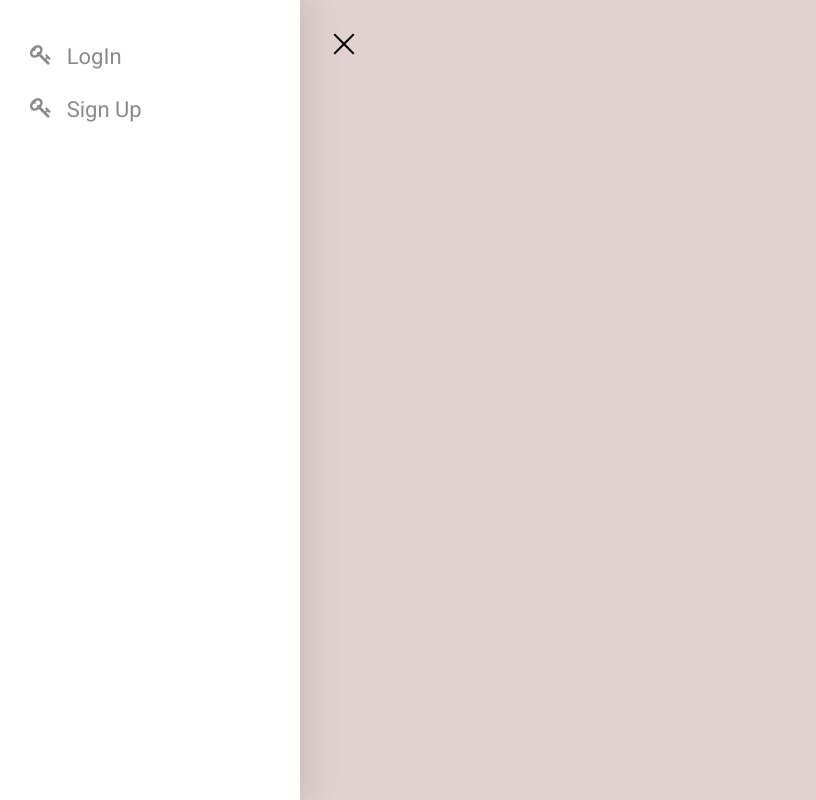
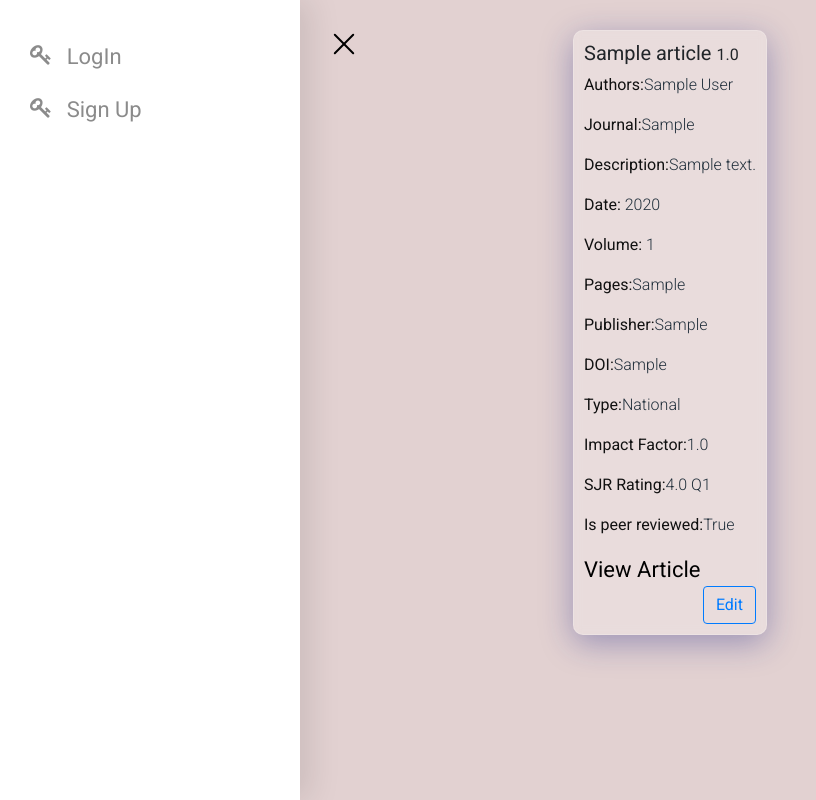
Before and after one commit to mnjkhtri/Publication-Repository, a Django app: a page that uses DjangoBlog/articles/templates/article_obj.html in a window 1280 px wide. Shown: the whole page, without its empty margins (0-816 px from the left). Run offline with Django 3.2, Linux system fonts and the light colour scheme; tables that the repository leaves empty hold one stand-in row (values such as "Sample post"); parts of the project's set-up code (start-up, migrations or seed data) failed here and were passed over; some libraries are stand-ins or nearby versions; some web fonts are replaced.

Commit message:
updates fixed

```diff
--- a/DjangoBlog/articles/admin.py
+++ b/DjangoBlog/articles/admin.py
@@ -1,5 +1,8 @@
 from django.contrib import admin
-from .models import Article
+from .models import Article,Book,ConferenceArticle,GeneralArticle
 
 # Register your models here.
 admin.site.register(Article)
+admin.site.register(Book)
+admin.site.register(ConferenceArticle)
+admin.site.register(GeneralArticle)
--- a/DjangoBlog/articles/templates/article_create.html
+++ b/DjangoBlog/articles/templates/article_create.html
@@ -8,7 +8,10 @@
 
 <form action="{% url 'article:create' type  %}"  method="POST" class="form-site" enctype="multipart/form-data">
     {%csrf_token%}
-    {% for field in form %}
+	{% for hidden in form.hidden_fields %}
+	{{hidden}}
+	{% endfor %}
+    {% for field in form.visible_fields %}
     <p>
       {{ field.label_tag }}<br>
       {{ field }}
--- a/DjangoBlog/articles/templates/article_obj.html
+++ b/DjangoBlog/articles/templates/article_obj.html
@@ -68,11 +68,15 @@
     {% endif %}
 
 
+    {% if article.article_link %}
+    	<a href="{{article.article_link}} class = "link-info">View Article</a>
+	{% else %}
+		<a href = "#" class = "link-info">View Article</a>
+	{% endif %}
 
-
-    <a href="{{article.article_link}} class = "link-info">View Article</a>
-	<br/>
-	<a class="link-primary" href="{% url 'article:edit-data' type=type slug=article.slug %}">Edit</a>
+	 <div class = "text-right">
+		<a class="btn btn-outline-primary" href="{% url 'article:edit-data' type=type slug=article.slug %}">Edit</a>
+	</div>
 </div>
 {%endfor%}
 {% endblock %}
--- a/DjangoBlog/articles/templates/edit.html
+++ b/DjangoBlog/articles/templates/edit.html
@@ -4,7 +4,10 @@
 <h1 style="text-align: center;">Edit {{type}}</h1>
 <form action="{% url 'article:edit-data' type=type slug=slug %}"  method="POST" class="form-site" enctype="multipart/form-data">
 	{%csrf_token%}
-	{% for field in form %}
+	{% for hidden in form.hidden_fields %}
+	{{hidden}}
+	{% endfor %}
+	{% for field in form.visible_fields %}
 	<p>
 	  {{ field.label_tag }}<br>
 	  {{ field }}
--- a/DjangoBlog/articles/templates/update.html
+++ b/DjangoBlog/articles/templates/update.html
@@ -4,7 +4,10 @@
 <h1 style="text-align: center;">Update {{type}}</h1>
 <form action="{% url 'article:update_data' type=type slug=slug %}"  method="POST" class="form-site" enctype="multipart/form-data">
 	{%csrf_token%}
-	{% for field in form %}
+	{% for hidden in form.hidden_fields %}
+	{{hidden}}
+	{% endfor %}
+	{% for field in form.visible_fields %}
 	<p>
 	  {{ field.label_tag }}<br>
 	  {{ field }}
--- a/DjangoBlog/articles/urls.py
+++ b/DjangoBlog/articles/urls.py
@@ -30,6 +30,7 @@ urlpatterns = [
     path('profile',views.ProfilePage, name='profile'),
     path('<str:type>/<str:slug>/edit',views.EditArticle, name="edit-data"),
     path('<str:type>/<str:slug>/delete',views.DeleteArticle, name="delete-data"),
+    path('<str:type>/<str:slug>/update',views.UpdateArticle, name = "update_data"),
     url('showArticle/(?P<slug>[\w-]+)',views.article_detail,name='detail'),
     #name catching block in the url
 
--- a/DjangoBlog/articles/views.py
+++ b/DjangoBlog/articles/views.py
@@ -1,4 +1,4 @@
-
+from django.db.models import Count,Min,Max
 from enum import auto
 from django.http.response import FileResponse, HttpResponse, HttpResponseRedirect
 from django.urls import reverse
@@ -50,8 +50,7 @@ def create_pdf(request,export_Format):
     html = template.render(context)
 
     # create a pdf
-    pisa_status = pisa.CreatePDF(
-       html, dest=response)
+    pisa_status = pisa.CreatePDF(html, dest=response)
     # if error then show some funy view
     if pisa_status.err:
        return HttpResponse('We had some errors <pre>' + html + '</pre>')
@@ -139,7 +138,7 @@ def create_BibtexSheet(request):
             'journal':article.journal,
             'pages':article.pages,
             'year':str(article.pub_date.year),
-            'ID':article.journal_ID,
+            'ID':str(article.journal_ID),
             'ENTRYTYPE': 'article'
 
         }
@@ -212,15 +211,39 @@ def create_BibtexSheet(request):
 
 def article_list(request):
     if request.user.is_authenticated:
-        articles = Article.objects.filter(author=request.user).order_by('pub_date')
-        books = Book.objects.filter(author =request.user)
-        conference_articles=ConferenceArticle.objects.filter(author=request.user)
-        general_articles =GeneralArticle.objects.filter(author=request.user)
+       distincts = Article.objects.filter(author = request.user).values('title').annotate(slug = Max('slug'))
+       articles = Article.objects.filter(slug__in = [item['slug'] for item in distincts])
+
+       distincts = Book.objects.filter(author = request.user).values('title').annotate(slug = Max('slug'))
+       books = Book.objects.filter(slug__in = [item['slug'] for item in distincts])
+
+
+       distincts = ConferenceArticle.objects.filter(author=request.user).values('title').annotate(slug = Max('slug'))
+       conference_articles = ConferenceArticle.objects.filter(slug__in = [item['slug'] for item in distincts])
+
+       distincts = GeneralArticle.objects.filter(author = request.user).values('title').annotate(slug = Max('slug'))
+       general_articles = GeneralArticle.objects.filter(slug__in = [item['slug'] for item in distincts])
+
     else:
         return HttpResponseRedirect(reverse("accounts:signup"))
     return render(request, 'articleslist.html', {'articles': articles,
     'books':books,'conference_article':conference_articles,'general_articles':general_articles,
     })
+
+
+
+
+#def article_list(request):
+#    if request.user.is_authenticated:
+#       articles = Article.objects.filter(author=request.user).order_by('pub_date')
+#       books = Book.objects.filter(author =request.user)
+#       conference_articles=ConferenceArticle.objects.filter(author=request.user)
+#      general_articles =GeneralArticle.objects.filter(author=request.user)
+#    else:
+#        return HttpResponseRedirect(reverse("accounts:signup"))
+#    return render(request, 'articleslist.html', {'articles': articles,
+#    'books':books,'conference_article':conference_articles,'general_articles':general_articles,
+#    })
 
 
 @login_required(login_url='accounts:login')
@@ -276,23 +299,27 @@ def article_detail(request, slug):
     # return HttpResponse(slug)
    # form = forms.CreateArticle()
 
-    if Article.objects.filter(slug=slug).exists():
+    if  Article.objects.filter(slug=slug).exists():
+        temp = Article.objects.get(slug=slug)
         type ='article'
-        article =Article.objects.get(slug=slug)
+        articles =Article.objects.filter(title = temp.title).order_by('version')
     elif Book.objects.filter(slug=slug).exists():
+        temp = Book.objects.get(slug = slug)
         type ='book'
-        article=Book.objects.get(slug=slug)
+        articles=Book.objects.filter(title = temp.title).order_by('version')
 
     elif ConferenceArticle.objects.filter(slug=slug).exists():
+        temp = ConferenceArticle.objects.get(slug = slug)
         type ='conference'
-        article=ConferenceArticle.objects.get(slug=slug)
+        articles=ConferenceArticle.objects.filter(title=temp.title).order_by('version')
 
     elif GeneralArticle.objects.filter(slug=slug).exists():
+        temp = GeneralArticle.objects.get(slug = slug)
         type ='general'
-        article=GeneralArticle.objects.get(slug=slug)
+        articles=GeneralArticle.objects.filter(title=temp.title).order_by('version')
 
 
-    return render(request, 'article_obj.html', {'article': article,'type':type})
+    return render(request, 'article_obj.html', {'articles': articles,'type':type})
 
 
 def readbibtex(f):
@@ -397,13 +424,13 @@ def EditArticle(request,type,slug):
         print('form data----------------')
         print(form_data)
         print("yes it is journal")
-        form = forms.CreateArticle(instance=form_data)
+        form = forms.CreateArticle(instance = form_data)
 
     elif type == 'conference':
         form_data =ConferenceArticle.objects.get(slug=slug)
         form = forms.CreateConference(instance=form_data)
 
-    elif type == 'Book':
+    elif type == 'book':
         form_data =Book.objects.get(slug=slug)
         form = forms.CreateBook(instance=form_data)
 
@@ -425,7 +452,7 @@ def EditArticle(request,type,slug):
                 form.save()
                 return HttpResponseRedirect(reverse('article:list'))
 
-        elif type =='Book':
+        elif type =='book':
             form =forms.CreateBook(request.POST,instance=form_data)
             if form.is_valid():
                 form.save()
@@ -447,29 +474,37 @@ def EditArticle(request,type,slug):
 def DeleteArticle(request,type,slug):
     #objection deletion logic here
     if type == 'article':
-        item =get_object_or_404(Article,slug =slug)
-        item.delete()
+        items =get_object_or_404(Article,slug =slug)
+        items = Article.objects.filter(title = items.title)
+        for item in items:
+            item.delete()
         messages.info(request, 'one article deleted')
         print('deletion successful')
         return HttpResponseRedirect(reverse('article:list'))
 
     elif type == 'conference':
-        item =get_object_or_404(ConferenceArticle,slug =slug)
-        item.delete()
+        items =get_object_or_404(ConferenceArticle,slug =slug)
+        items = ConferenceArticle.objects.filter(title = items.title)
+        for item in items:
+            item.delete()
         messages.info(request, 'one conference deleted')
         print('deletion successful')
         return HttpResponseRedirect(reverse('article:list'))
 
-    elif type == 'Book':
-        item =get_object_or_404(Book,slug =slug)
-        item.delete()
+    elif type == 'book':
+        items =get_object_or_404(Book,slug =slug)
+        items = Book.objects.filter(title = items.title)
+        for item in items:
+            item.delete()
         messages.info(request, 'one book deleted')
         print('deletion successful')
         return HttpResponseRedirect(reverse('article:list'))
 
     elif type == 'general':
-        item =get_object_or_404(GeneralArticle,slug =slug)
-        item.delete()
+        items =get_object_or_404(GeneralArticle,slug =slug)
+        items = GeneralArticle.objects.filter(title = items.title)
+        for item in items:
+            item.delete()
         messages.info(request, 'one general article deleted')
         print('deletion successful')
         return HttpResponseRedirect(reverse('article:list'))
@@ -477,3 +512,66 @@ def DeleteArticle(request,type,slug):
 
 
     return HttpResponse("<h1>Invalid item selected</h1>")
+
+
+def UpdateArticle(request, type , slug):
+
+    if type == 'article':
+        form_data =Article.objects.get(slug=slug)
+        print('form data----------------')
+        print(form_data)
+        print("yes it is journal")
+        form = forms.CreateArticle({"title":form_data.title,"version":form_data.version+1})
+
+    elif type == 'conference':
+        form_data =ConferenceArticle.objects.get(slug=slug)
+        form = forms.CreateConference({"title":form_data.title,"version":form_data.version+1})
+
+    elif type == 'book':
+        form_data =Book.objects.get(slug=slug)
+        form = forms.CreateBook({"title":form_data.title,"version":form_data.version+1})
+
+    elif type == 'general':
+        form_data =GeneralArticle.objects.get(slug=slug)
+        form = forms.GeneralArticle({"title":form_data.title,"version":form_data.version+1})
+
+    if request.method =="POST":
+        messages.info(request, 'Update successful')
+        if type =='article':
+            form =forms.CreateArticle(request.POST)
+            if form.is_valid():
+                instance = form.save(commit = False)
+                instance.author = request.user
+                instance.save()
+                return HttpResponseRedirect(reverse('article:list'))
+
+        elif type =='conference':
+            form =forms.CreateConference(request.POST)
+            if form.is_valid():
+                instance = form.save(commit = False)
+                instance.author = request.user
+                instance.save()
+                return HttpResponseRedirect(reverse('article:list'))
+
+        elif type =='book':
+            form =forms.CreateBook(request.POST)
+            if form.is_valid():
+                instance = form.save(commit = False)
+                instance.author = request.user
+                instance.save()
+                return HttpResponseRedirect(reverse('article:list'))
+        elif type =='general':
+            form =forms.GeneralArticle(request.POST)
+            if form.is_valid():
+                instance = form.save(commit = False)
+                instance.author = request.user
+                instance.save()
+                return HttpResponseRedirect(reverse('article:list'))
+
+        print(request.POST)
+
+
+
+    # print(form)
+    return render(request,"update.html",{"form":form,"type":type,
+    'slug':slug})
```
Also changed, not shown: DjangoBlog/articles/forms.py (+5 -2 lines), DjangoBlog/articles/models.py (+14 -5 lines), DjangoBlog/articles/templates/articleslist.html (+2 -6 lines), 1 other file.
